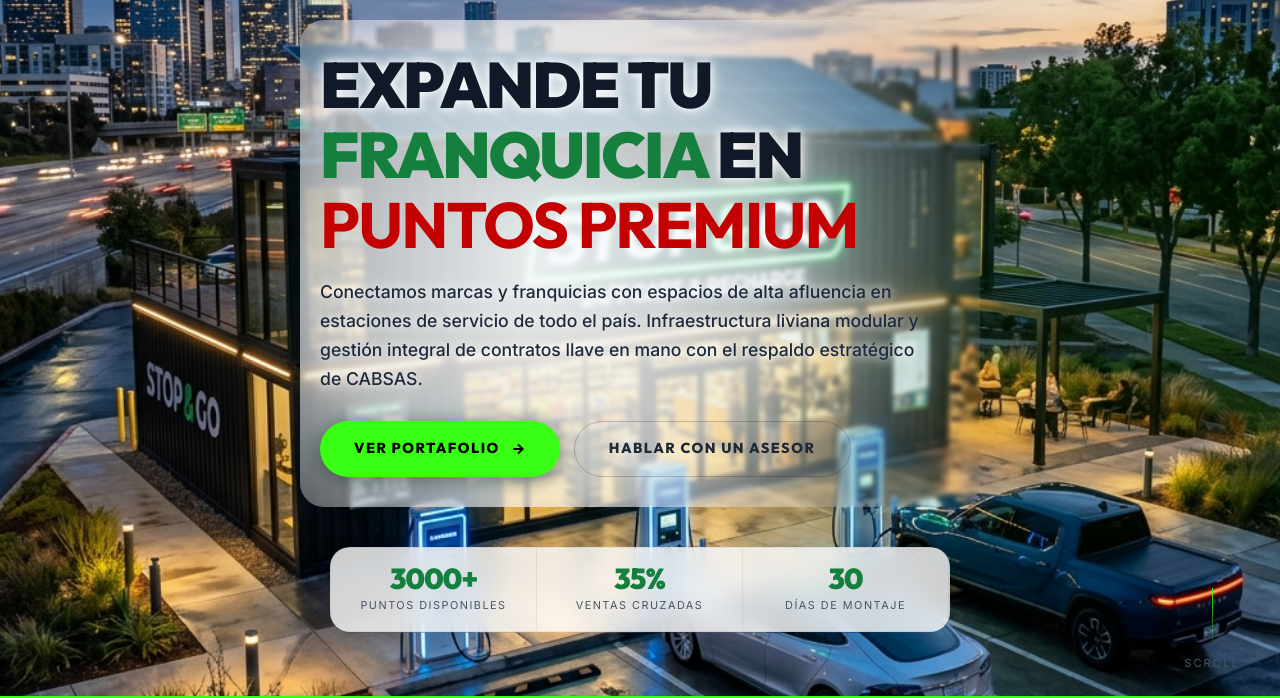
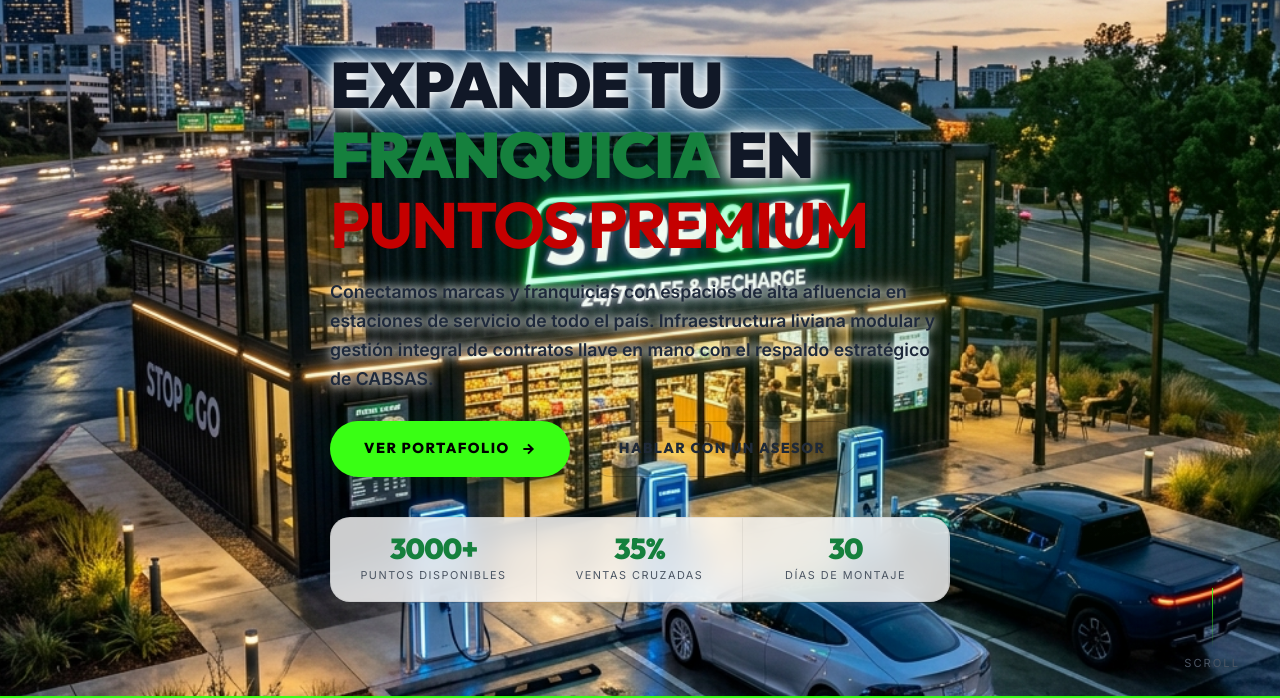
Before and after one commit to Maykol27/landing_stop_and_go, a website built with Vite: page index.html in a window 1280 px wide. Shown: the part 104-802 px from the top of the page. Built offline with nearby package versions, Linux system fonts and the light colour scheme; animation ran at ten frames a second.

Commit message:
style: remove radial gradient backing from hero-content in Light Mode, and apply stacked text shadows on letters instead

```diff
--- a/style.css
+++ b/style.css
@@ -1356,30 +1356,30 @@ html.light-mode .hero-overlay-green {
   background: radial-gradient(ellipse at 75% 50%, rgba(57, 255, 20, 0.08) 0%, transparent 65%) !important;
 }
 html.light-mode .hero-content {
-  background: radial-gradient(circle at 35% 50%, rgba(248, 250, 252, 0.94) 0%, rgba(248, 250, 252, 0.7) 45%, rgba(248, 250, 252, 0.3) 70%, transparent 95%) !important;
-  backdrop-filter: blur(2px) !important;
-  -webkit-backdrop-filter: blur(2px) !important;
-  padding: 30px 40px 30px 20px !important;
+  background: transparent !important;
+  backdrop-filter: none !important;
+  -webkit-backdrop-filter: none !important;
+  padding: 0 !important;
   border: none !important;
   box-shadow: none !important;
-  border-radius: 24px !important;
+  border-radius: 0 !important;
 }
 html.light-mode .hero h1 {
   color: #111827 !important;
-  text-shadow: 0 0 8px rgba(255, 255, 255, 0.95), 0 0 15px rgba(255, 255, 255, 0.8) !important;
+  text-shadow: 0 0 10px #ffffff, 0 0 20px #ffffff, 0 0 30px #ffffff !important;
 }
 html.light-mode .hero h1 em {
   color: #00c853 !important; /* Bright Spotify-like green for high illumination */
-  text-shadow: 0 0 8px rgba(255, 255, 255, 0.95), 0 0 15px rgba(255, 255, 255, 0.8) !important;
+  text-shadow: 0 0 10px #ffffff, 0 0 20px #ffffff, 0 0 30px #ffffff !important;
 }
 html.light-mode .hero h1 strong {
   color: #e60000 !important; /* Brighter accent red */
-  text-shadow: 0 0 8px rgba(255, 255, 255, 0.95), 0 0 15px rgba(255, 255, 255, 0.8) !important;
+  text-shadow: 0 0 10px #ffffff, 0 0 20px #ffffff, 0 0 30px #ffffff !important;
 }
 html.light-mode .hero-sub {
   color: #1e293b !important;
-  font-weight: 500 !important;
-  text-shadow: 0 0 10px rgba(255, 255, 255, 0.95), 0 0 20px rgba(255, 255, 255, 0.75) !important;
+  font-weight: 600 !important;
+  text-shadow: 0 0 8px #ffffff, 0 0 16px #ffffff !important;
 }
 html.light-mode .hero-scroll {
   color: #4b5563 !important;
```
